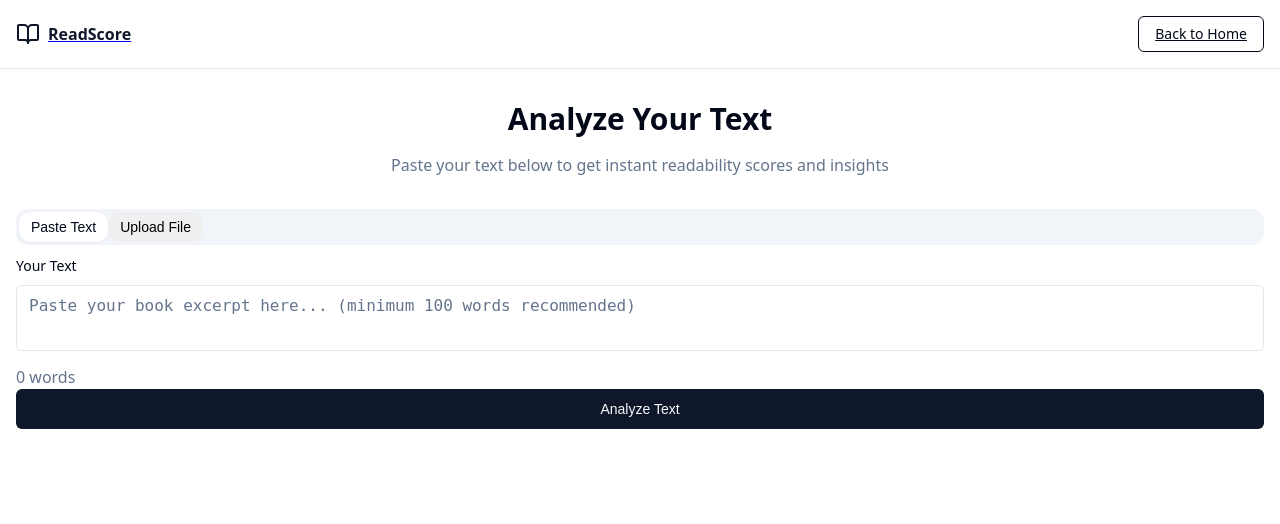
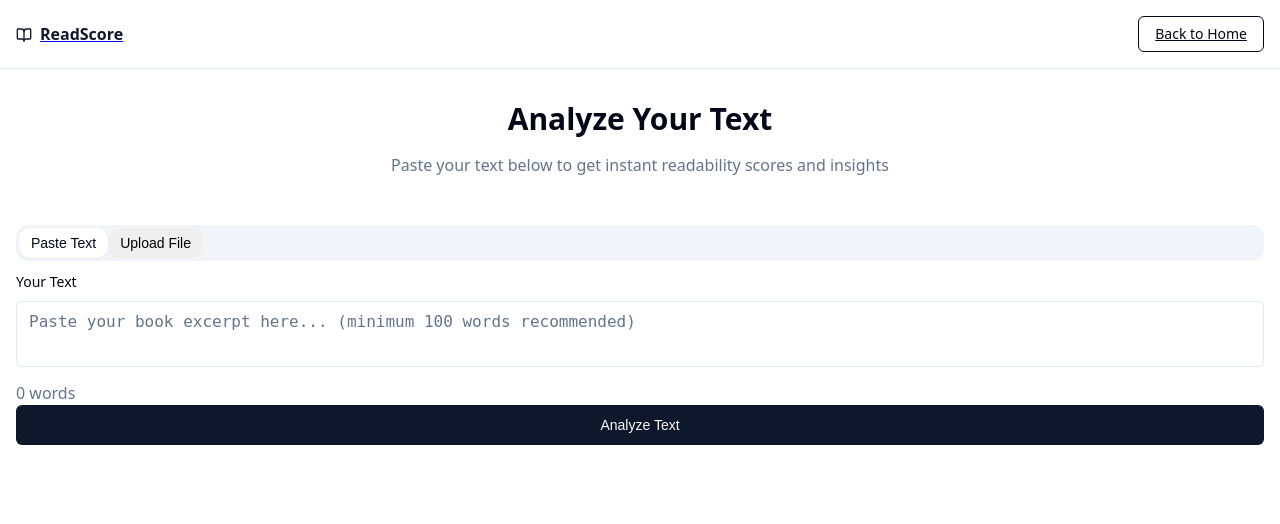
Before and after one commit to BL-IMPO/CourseWork_Website, a Django app: page /analyze/ in a window 1280 px wide. Shown: the top 524 px of the page. Run offline with Django 5.2, Linux system fonts and the light colour scheme; parts of the project's set-up code (start-up, migrations or seed data) failed here and were passed over.

Commit message:
Fixed sitcking blocks problem in analyze and fixed svgs size problem on each page

```diff
--- a/src/facts/templates/facts/analyze.html
+++ b/src/facts/templates/facts/analyze.html
@@ -3,16 +3,16 @@
 
 {% block navbar %}
   <!-- Navigation -->
-  <nav class="border-b border-border bg-card/50 backdrop-blur-sm sticky top-0 z-50">
-    <div class="container mx-auto px-4 py-4 flex items-center justify-between">
-      <a href="{% url 'facts:home' %}" class="flex items-center gap-2 hover:opacity-80 transition-opacity">
-        <svg xmlns="http://www.w3.org/2000/svg" width="24" height="24" viewBox="0 0 24 24" fill="none" stroke="currentColor" stroke-width="2" stroke-linecap="round" stroke-linejoin="round" class="lucide lucide-book-open h-6 w-6 text-primary">
+  <nav class="py-2.5 border-b border-border bg-card/50 backdrop-blur-sm sticky top-0 z-50">
+    <div class="py-2.5 container mx-auto px-4 py-4 flex items-center justify-between">
+      <a href="{% url 'facts:home' %}" class="py-2.5 flex items-center gap-2 hover:opacity-80 transition-opacity">
+        <svg xmlns="http://www.w3.org/2000/svg" width="16" height="16" viewBox="0 0 24 24" fill="none" stroke="currentColor" stroke-width="2" stroke-linecap="round" stroke-linejoin="round" class="py-2.5 lucide lucide-book-open h-6 w-6 text-primary">
           <path d="M12 7v14" />
           <path d="M3 18a1 1 0 0 1-1-1V4a1 1 0 0 1 1-1h5a4 4 0 0 1 4 4 4 4 0 0 1 4-4h5a1 1 0 0 1 1 1v13a1 1 0 0 1-1 1h-6a3 3 0 0 0-3 3 3 3 0 0 0-3-3z" />
         </svg>
-        <span class="text-primary font-semibold">ReadScore</span>
+        <span class="py-2.5 text-primary font-semibold">ReadScore</span>
       </a>
-      <a href="{% url 'facts:home' %}" class="inline-flex items-center justify-center gap-2 whitespace-nowrap rounded-md text-sm font-medium transition-all border bg-background text-foreground hover:bg-accent hover:text-accent-foreground h-9 px-4 py-2">Back to Home</a>
+      <a href="{% url 'facts:home' %}" class="py-2.5 inline-flex items-center justify-center gap-2 whitespace-nowrap rounded-md text-sm font-medium transition-all border bg-background text-foreground hover:bg-accent hover:text-accent-foreground h-9 px-4 py-2">Back to Home</a>
     </div>
   </nav>
 
@@ -20,18 +20,18 @@
 
 {% block content %}
   <!-- Main Content -->
-  <main class="container mx-auto px-4 py-8">
-    <div class="max-w-6xl mx-auto">
-      <div class="text-center mb-8">
-        <h1 class="text-3xl font-bold mb-4">Analyze Your Text</h1>
-        <p class="text-muted-foreground">Paste your text below to get instant readability scores and insights</p>
+  <main class="py-2.5 container mx-auto px-4 py-8">
+    <div class="py-2.5 max-w-6xl mx-auto">
+      <div class="py-2.5 text-center mb-12">
+        <h1 class="py-2.5 text-3xl font-bold mb-4">Analyze Your Text</h1>
+        <p class="py-2.5 text-muted-foreground">Paste your text below to get instant readability scores and insights</p>
       </div>
 
       <!-- Tabs -->
-      <div class="tabs-container mb-8">
-        <div role="tablist" class="bg-muted text-muted-foreground h-9 flex rounded-xl p-[3px]">
-          <button type="button" role="tab" id="paste-tab" class="tab-trigger active" data-target="paste-content">Paste Text</button>
-          <button type="button" role="tab" id="upload-tab" class="tab-trigger" data-target="upload-content">Upload File</button>
+      <div class="py-2.5 tabs-container mb-12">
+        <div role="tablist" class="py-2.5 bg-muted text-muted-foreground h-9 flex rounded-xl p-[3px]">
+          <button type="button" role="tab" id="paste-tab" class="py-2.5 tab-trigger active" data-target="paste-content">Paste Text</button>
+          <button type="button" role="tab" id="upload-tab" class="py-2.5 tab-trigger" data-target="upload-content">Upload File</button>
         </div>
 
         <!-- Form that submits to your Django view -->
@@ -39,35 +39,35 @@
           {% csrf_token %}
 
           <!-- Paste Text Tab -->
-          <section id="paste-content" class="tab-content active mt-6">
-            <label for="text_input" class="text-sm font-medium">Your Text</label>
+          <section id="paste-content" class="py-2.5 tab-content active mt-6">
+            <label for="text_input" class="py-2.5 text-sm font-medium">Your Text</label>
             <textarea
               id="text_input"
               name="text_input"
-              class="resize-none border-input placeholder:text-muted-foreground focus-visible:border-ring focus-visible:ring-ring/50 w-full rounded-md border bg-input-background px-3 py-2 text-base mt-2 min-h-[300px] outline-none focus-visible:ring-[3px]"
+              class="py-2.5 resize-none border-input placeholder:text-muted-foreground focus-visible:border-ring focus-visible:ring-ring/50 w-full rounded-md border bg-input-background px-3 py-2 text-base mt-2 min-h-[300px] outline-none focus-visible:ring-[3px]"
               placeholder="Paste your book excerpt here... (minimum 100 words recommended)"
             >{% if text %}{{ text }}{% endif %}</textarea>
-            <p id="word-count" class="text-muted-foreground mt-2">{% if text %}{{ text|wordcount }}{% else %}0{% endif %} words</p>
-            <button type="submit" class="inline-flex items-center justify-center gap-2 text-sm font-medium transition-all bg-primary text-primary-foreground hover:bg-primary/90 h-10 rounded-md px-6 w-full mt-4">
+            <p id="word-count" class="py-2.5 text-muted-foreground mt-2">{% if text %}{{ text|wordcount }}{% else %}0{% endif %} words</p>
+            <button type="submit" class="py-2.5 inline-flex items-center justify-center gap-2 text-sm font-medium transition-all bg-primary text-primary-foreground hover:bg-primary/90 h-10 rounded-md px-6 w-full mt-4">
               Analyze Text
             </button>
           </section>
 
           <!-- Upload File Tab -->
-          <section id="upload-content" class="tab-content mt-6 hidden">
-            <div class="border-2 border-dashed border-border rounded-lg p-8 text-center">
-              <svg xmlns="http://www.w3.org/2000/svg" width="48" height="48" viewBox="0 0 24 24" fill="none" stroke="currentColor" stroke-width="1.5" stroke-linecap="round" stroke-linejoin="round" class="lucide lucide-upload mx-auto mb-4 text-muted-foreground">
+          <section id="upload-content" class="py-2.5 tab-content mt-6 hidden">
+            <div class="py-2.5 border-2 border-dashed border-border rounded-lg p-8 text-center">
+              <svg xmlns="http://www.w3.org/2000/svg" width="48" height="48" viewBox="0 0 24 24" fill="none" stroke="currentColor" stroke-width="1.5" stroke-linecap="round" stroke-linejoin="round" class="py-2.5 lucide lucide-upload mx-auto mb-4 text-muted-foreground">
                 <path d="M12 3v12" />
                 <path d="m17 8-5-5-5 5" />
                 <path d="M21 15v4a2 2 0 0 1-2 2H5a2 2 0 0 1-2-2v-4" />
               </svg>
-              <p class="text-muted-foreground mb-4">Drag and drop your file here or click to browse</p>
-              <input type="file" id="file_input" name="file_input" class="hidden" accept=".txt,.doc,.docx,.pdf" />
-              <label for="file_input" class="inline-flex items-center justify-center gap-2 text-sm font-medium transition-all border bg-background text-foreground hover:bg-accent hover:text-accent-foreground h-9 px-4 py-2 cursor-pointer">Choose File</label>
-              <p id="file-name" class="text-muted-foreground mt-2"></p>
+              <p class="py-2.5 text-muted-foreground mb-4">Drag and drop your file here or click to browse</p>
+              <input type="file" id="file_input" name="file_input" class="py-2.5 hidden" accept=".txt,.doc,.docx,.pdf" />
+              <label for="file_input" class="py-2.5 inline-flex items-center justify-center gap-2 text-sm font-medium transition-all border bg-background text-foreground hover:bg-accent hover:text-accent-foreground h-9 px-4 py-2 cursor-pointer">Choose File</label>
+              <p id="file-name" class="py-2.5 text-muted-foreground mt-2"></p>
 
               <!-- Submit button for file upload -->
-              <button type="submit" class="inline-flex items-center justify-center gap-2 text-sm font-medium transition-all bg-primary text-primary-foreground hover:bg-primary/90 h-10 rounded-md px-6 w-full mt-4">
+              <button type="submit" class="py-2.5 inline-flex items-center justify-center gap-2 text-sm font-medium transition-all bg-primary text-primary-foreground hover:bg-primary/90 h-10 rounded-md px-6 w-full mt-4">
                 Analyze File
               </button>
             </div>
@@ -221,28 +222,39 @@
     </div>
   </div>
 
+</section>
+
+
+
         <!-- Recommendations -->
-        <div class="rounded-xl border bg-accent/5 border-accent/20 p-6">
-          <h4 class="text-xl font-semibold mb-4">Recommendations</h4>
+<!-- Recommendations -->
+<div class="py-2.5 rounded-xl border bg-accent/5 border-accent/20 p-6">
+  <h4 class="py-2.5 text-xl font-semibold mb-4">Recommendations</h4>
   <ul id="recommendations" class="space-y-3 text-muted-foreground">
     {% if results.1 < 100 %}
-            <li class="flex items-start gap-3">
-              <svg class="w-5 h-5 text-primary mt-0.5 flex-shrink-0" fill="none" stroke="currentColor" viewBox="0 0 24 24">
-                <path stroke-linecap="round" stroke-linejoin="round" stroke-width="2" d="M12 9v2m0 4h.01m-6.938 4h13.856c1.54 0 2.502-1.667 1.732-2.5L13.732 4c-.77-.833-1.964-.833-2.732 0L4.082 16.5c-.77.833.192 2.5 1.732 2.5z"/>
+    <li class="flex items-start gap-2 text-sm leading-snug">
+      <!-- locked size SVG -->
+      <svg style="width:30px;height:30px;min-width:14px;min-height:14px;flex-shrink:0;" class="text-primary mt-[2px]" fill="none" stroke="currentColor" viewBox="0 0 24 24">
+        <path stroke-linecap="round" stroke-linejoin="round" stroke-width="1.5"
+          d="M7 21h10a2 2 0 002-2V7l-5-5H7a2 2 0 00-2 2v15a2 2 0 002 2z" />
       </svg>
       <span>Add more text for a more accurate analysis (100+ words recommended)</span>
     </li>
     {% endif %}
-            <li class="flex items-start gap-3">
-              <svg class="w-5 h-5 text-primary mt-0.5 flex-shrink-0" fill="none" stroke="currentColor" viewBox="0 0 24 24">
-                <path stroke-linecap="round" stroke-linejoin="round" stroke-width="2" d="M9 12l2 2 4-4m6 2a9 9 0 11-18 0 9 9 0 0118 0z"/>
+
+    <li class="flex items-start gap-2 text-sm leading-snug">
+      <svg style="width:20px;height:20px;min-width:14px;min-height:14px;flex-shrink:0;" class="text-primary mt-[2px]" fill="none" stroke="currentColor" viewBox="0 0 24 24">
+        <path stroke-linecap="round" stroke-linejoin="round" stroke-width="1.5"
+          d="M3 3v18h18M9 17v-6m4 6V9m4 8V5" />
       </svg>
       <span>Your text complexity is classified as <strong>{{ results.0 }}</strong> level</span>
     </li>
+
     {% if results.12 < 60 %}
-            <li class="flex items-start gap-3">
-              <svg class="w-5 h-5 text-primary mt-0.5 flex-shrink-0" fill="none" stroke="currentColor" viewBox="0 0 24 24">
-                <path stroke-linecap="round" stroke-linejoin="round" stroke-width="2" d="M13 10V3L4 14h7v7l9-11h-7z"/>
+    <li class="flex items-start gap-2 text-sm leading-snug">
+      <svg style="width:20px;height:20px;min-width:14px;min-height:14px;flex-shrink:0;" class="text-primary mt-[2px]" fill="none" stroke="currentColor" viewBox="0 0 24 24">
+        <path stroke-linecap="round" stroke-linejoin="round" stroke-width="1.5"
+          d="M11 5h2m-1-1v2m-6 4h12m-6 4h6m-6 4h6" />
       </svg>
       <span>Consider simplifying sentence structures for better readability</span>
     </li>
@@ -250,8 +262,8 @@
   </ul>
 </div>
 
-        <div class="flex justify-center">
-          <button id="analyze-another-btn" class="inline-flex items-center justify-center gap-2 rounded-md text-sm font-medium transition-all border bg-background text-foreground hover:bg-accent hover:text-accent-foreground h-9 px-4 py-2">
+        <div class="py-2.5 flex justify-center">
+          <button id="analyze-another-btn" class="py-2.5 inline-flex items-center justify-center gap-2 rounded-md text-sm font-medium transition-all border bg-background text-foreground hover:bg-accent hover:text-accent-foreground h-9 px-4 py-2">
             Analyze Another Text
           </button>
         </div>
--- a/src/static/output.css
+++ b/src/static/output.css
@@ -285,3 +326,72 @@ body {
   from { opacity: 0; }
   to { opacity: 1; }
 }
+
+/* FIX CHECKMARK SIZE AND SPACING */
+.space-y-3 > * + * {
+  margin-top: 1rem !important;
+}
+
+.space-y-2 > * + * {
+  margin-top: 0.75rem !important;
+}
+
+.flex.items-center.gap-2 li {
+  align-items: flex-start !important;
+  margin-bottom: 12px !important;
+}
+
+.flex.items-center.gap-2 svg {
+  width: 16px !important;
+  height: 16px !important;
+  flex-shrink: 0 !important;
+  margin-top: 2px !important;
+}
+
+/* Increase spacing between blocks */
+.space-y-3 > * + *,
+.space-y-4 > * + *,
+.space-y-6 > * + *,
+.space-y-8 > * + *,
+.space-y-10 > * + *,
+.space-y-12 > * + * {
+  margin-top: 2.5rem !important; /* 40px */
+}
+
+/* Increase indentation between blocks */
+.flex.items-center.gap-2 li {
+  margin-bottom: 1.5rem !important; /* 24px */
+  padding-left: 1.5rem !important; /* 24px */
+}
+
+/* Make SVG check marks smaller */
+.flex.items-center.gap-2 svg {
+  width: 16px !important;
+  height: 16px !important;
+  flex-shrink: 0 !important;
+  margin-top: 2px !important;
+}
+
+/* Increase spacing between grid items */
+.grid.gap-8 {
+  gap: 2.5rem !important; /* 40px */
+}
+
+/* Increase margin bottom for card blocks */
+.bg-card.rounded-xl.border {
+  margin-bottom: 2.5rem !important; /* 40px */
+}
+
+/* Increase margin bottom for utility classes */
+.mb-8 {
+  margin-bottom: 2.5rem !important; /* 40px */
+}
+
+.mb-12 {
+  margin-bottom: 3rem !important; /* 48px */
+}
+svg {
+    display: inline-block;
+    width: 1em;
+    height: 1em;
+  }
```
Also changed, not shown: other parts of src/facts/templates/facts/analyze.html (+16 -15 lines), other parts of src/static/output.css (+41 -0 lines), src/facts/templates/facts/analyze_old.html (deleted, +0 -241 lines), src/facts/templates/facts/features.html (+53 -51 lines), src/facts/templates/facts/support.html (+7 -6 lines), src/db.sqlite3. Lines whose indentation alone changed are shown as unchanged.
